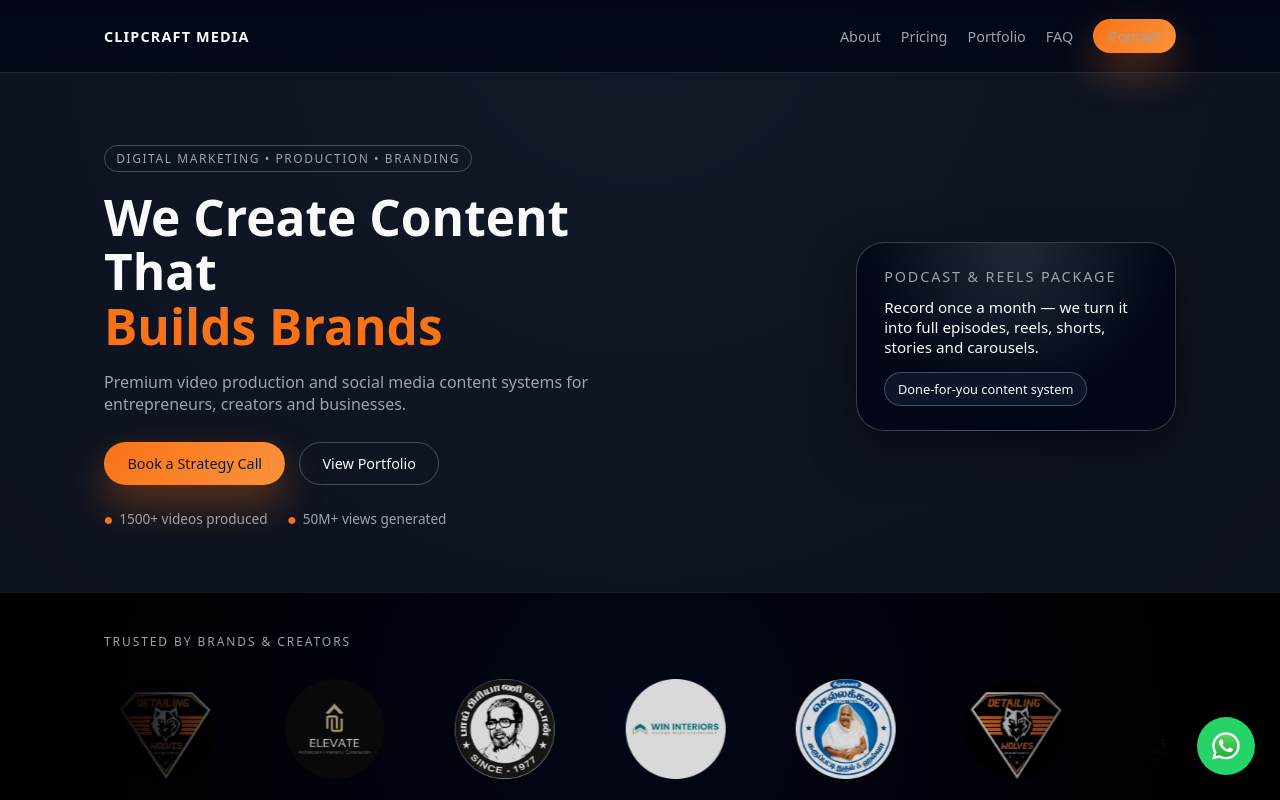
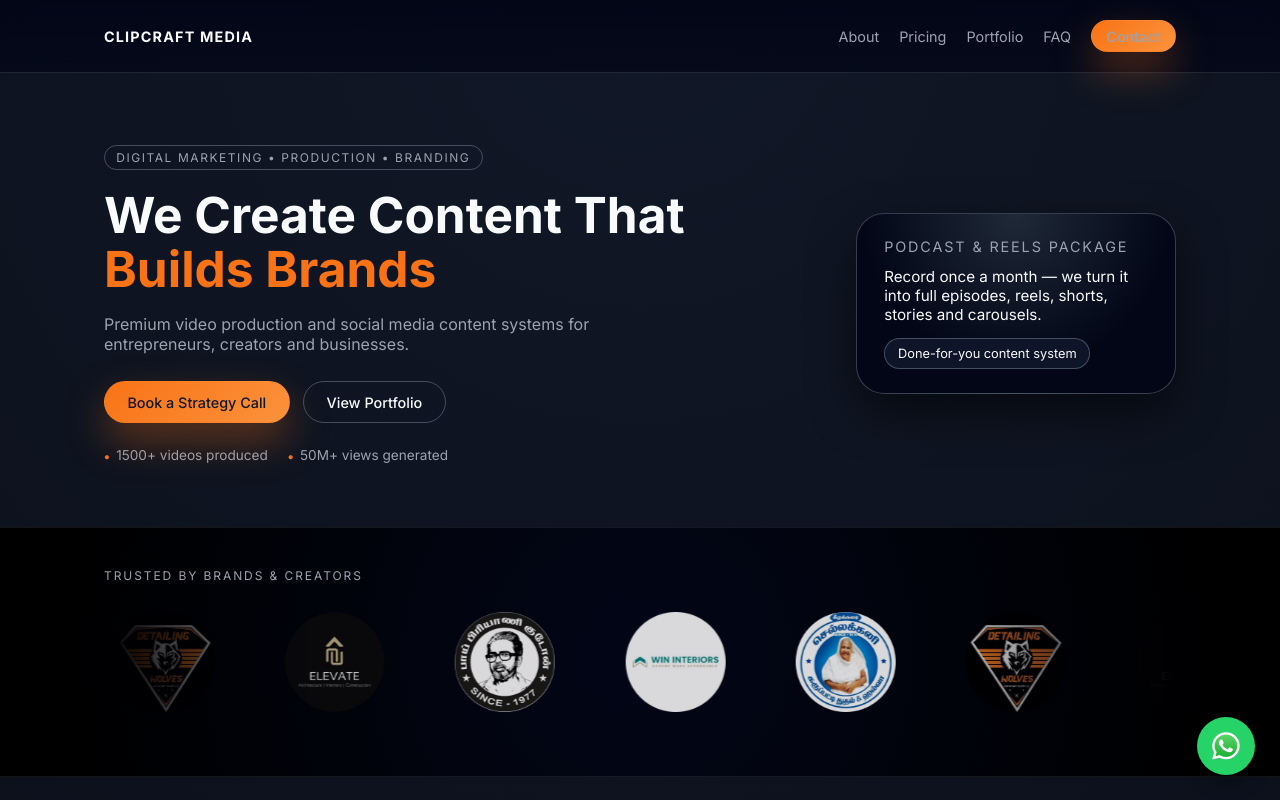
Before and after one commit to mroshan2003/clipcraft-media-website, a React (Vite) app: page / in a window 1280 px wide. Shown: the top 800 px of the page. Built offline with nearby package versions, Linux system fonts and the light colour scheme.

Commit message:
update alighnment for netlify

```diff
--- a/index.html
+++ b/index.html
@@ -3,7 +3,14 @@
   <head>
     <meta charset="UTF-8" />
     <meta name="viewport" content="width=device-width, initial-scale=1.0" />
-    <title>Clipcraft Media — Digital Marketing & Content Agency</title>
+    <title>Clipcraft Media</title>
+    <link rel="preconnect" href="https://fonts.googleapis.com" />
+    <link rel="preconnect" href="https://fonts.gstatic.com" crossorigin />
+    <link
+      href="https://fonts.googleapis.com/css2?family=Inter:wght@300;400;500;600;700&display=swap"
+      rel="stylesheet"
+    />
+
     <meta
       name="description"
       content="Clipcraft Media helps brands and creators grow using high-quality content, video production, and digital marketing."
--- a/src/index.css
+++ b/src/index.css
@@ -28,6 +28,7 @@
   background: radial-gradient(circle at top, #111827 0, #020308 60%);
   color: var(--text);
   min-height: 100vh;
+  font-family: 'Inter', sans-serif;
 }
 
 /* Layout helpers */
```
